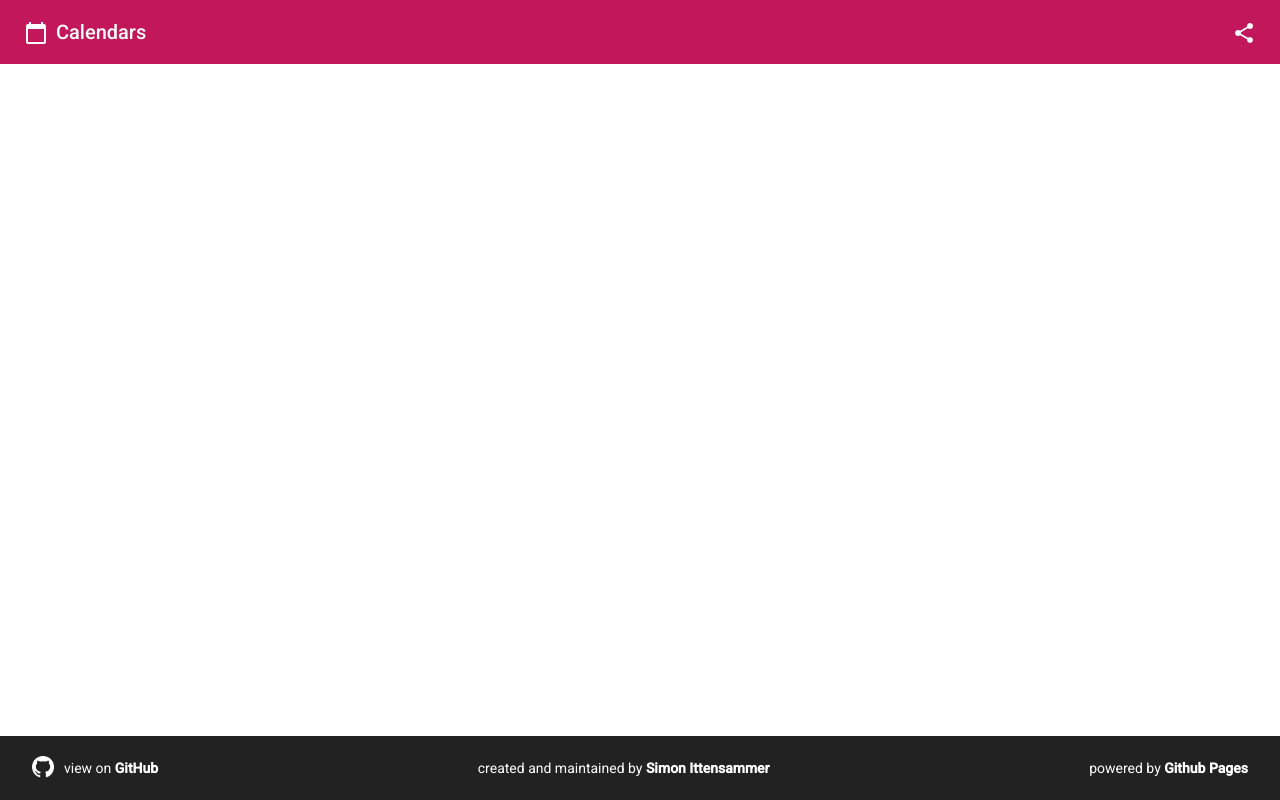
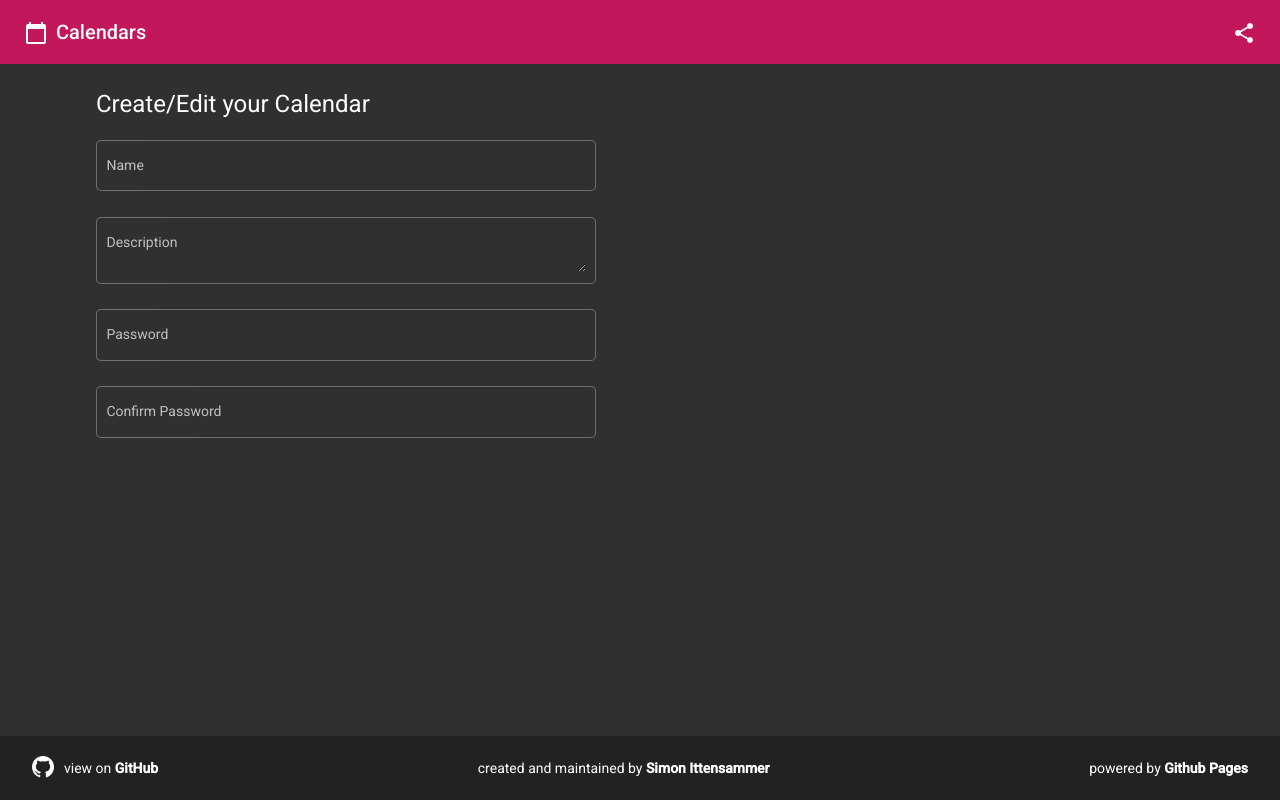
Before and after one commit to simonittensammer/online-scheduler, an Angular app in the folder scheduler-frontend/: page /calendarSettings in a window 1280 px wide. Before the commit this address led to /. Built offline with nearby package versions, Linux system fonts and the light colour scheme.

Commit message:
add calendar-form

```diff
--- a/scheduler-frontend/src/app/app-routing.module.ts
+++ b/scheduler-frontend/src/app/app-routing.module.ts
@@ -2,6 +2,7 @@ import { NgModule } from '@angular/core';
 import { Routes, RouterModule } from '@angular/router';
 import {CalendarViewComponent} from './pages/calendar-view/calendar-view.component';
 import {CalendarListComponent} from './pages/calendar-list/calendar-list.component';
+import {CalendarFormComponent} from './pages/calendar-form/calendar-form.component';
 
 const routes: Routes = [
   {
@@ -11,6 +12,10 @@ const routes: Routes = [
   {
     path: 'calendar/:name',
     component: CalendarViewComponent
+  },
+  {
+    path: 'calendarSettings',
+    component: CalendarFormComponent
   }
 ];
 
--- a/scheduler-frontend/src/app/app.module.ts
+++ b/scheduler-frontend/src/app/app.module.ts
@@ -8,7 +8,7 @@ import { BrowserAnimationsModule } from '@angular/platform-browser/animations';
 import {MatCardModule} from '@angular/material/card';
 import {MatToolbarModule} from '@angular/material/toolbar';
 import { CalendarListComponent } from './pages/calendar-list/calendar-list.component';
-import {FormsModule} from '@angular/forms';
+import {FormsModule, ReactiveFormsModule} from '@angular/forms';
 import {MatInputModule} from '@angular/material/input';
 import {MatIconModule} from '@angular/material/icon';
 import {MatButtonModule} from '@angular/material/button';
@@ -40,7 +40,8 @@ import { HeaderComponent } from './shared/header/header.component';
     MatButtonModule,
     MatIconModule,
     MatSnackBarModule,
-    MatDividerModule
+    MatDividerModule,
+    ReactiveFormsModule
   ],
   providers: [],
   bootstrap: [AppComponent]
--- a/scheduler-frontend/src/app/pages/calendar-form/calendar-form.component.html
+++ b/scheduler-frontend/src/app/pages/calendar-form/calendar-form.component.html
@@ -1,5 +1,30 @@
 <div class="pageWrapper mat-app-background">
   <div class="content">
+    <h1>Create/Edit your Calendar</h1>
 
+    <form [formGroup]="calendarForm">
+      <mat-form-field appearance="outline">
+        <mat-label>Name</mat-label>
+        <input matInput type="text" placeholder="Name">
+      </mat-form-field>
+      <br>
+
+      <mat-form-field appearance="outline">
+        <mat-label>Description</mat-label>
+        <textarea matInput type="text" placeholder="Description"></textarea>
+      </mat-form-field>
+      <br>
+
+      <mat-form-field appearance="outline">
+        <mat-label>Password</mat-label>
+        <input matInput type="text" placeholder="Password">
+      </mat-form-field>
+      <br>
+
+      <mat-form-field appearance="outline">
+        <mat-label>Confirm Password</mat-label>
+        <input matInput type="text" placeholder="Confirm Password">
+      </mat-form-field>
+    </form>
   </div>
 </div>
--- a/scheduler-frontend/src/app/pages/calendar-form/calendar-form.component.ts
+++ b/scheduler-frontend/src/app/pages/calendar-form/calendar-form.component.ts
@@ -1,4 +1,6 @@
 import { Component, OnInit } from '@angular/core';
+import {FormControl, FormGroup, FormGroupDirective, NgForm, Validators} from '@angular/forms';
+import {ErrorStateMatcher} from '@angular/material/core';
 
 @Component({
   selector: 'app-calendar-form',
@@ -7,9 +9,16 @@ import { Component, OnInit } from '@angular/core';
 })
 export class CalendarFormComponent implements OnInit {
 
+  calendarForm!: FormGroup;
+
   constructor() { }
 
   ngOnInit(): void {
+    this.calendarForm = new FormGroup({
+      name: new FormControl('', Validators.required),
+      description: new FormControl(),
+      pw: new FormControl('', Validators.required),
+      confirmPw: new FormControl('', Validators.required)
+    });
   }
-
 }
--- a/scheduler-frontend/src/app/pages/calendar-list/calendar-list.component.html
+++ b/scheduler-frontend/src/app/pages/calendar-list/calendar-list.component.html
@@ -17,5 +17,8 @@
         </mat-card>
       </ng-container>
     </div>
+
+
+    <button mat-raised-button color="primary" routerLink="calendarSettings">Create Calendar</button>
   </div>
 </div>
--- a/scheduler-frontend/src/styles.scss
+++ b/scheduler-frontend/src/styles.scss
@@ -50,3 +50,12 @@ mat-toolbar {
 mat-card {
   cursor: pointer;
 }
+
+form {
+  width: 100%;
+}
+
+mat-form-field {
+  width: 500px;
+  max-width: 100%;
+}
```
